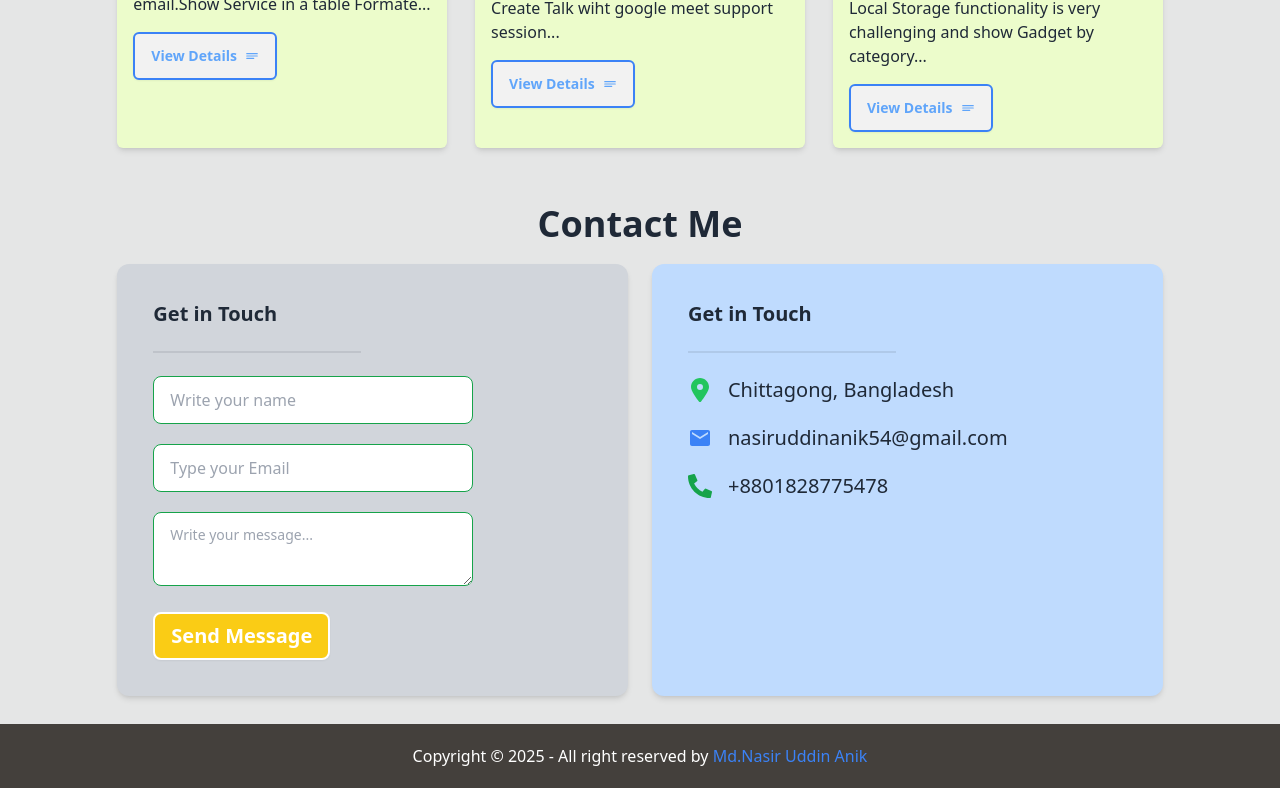
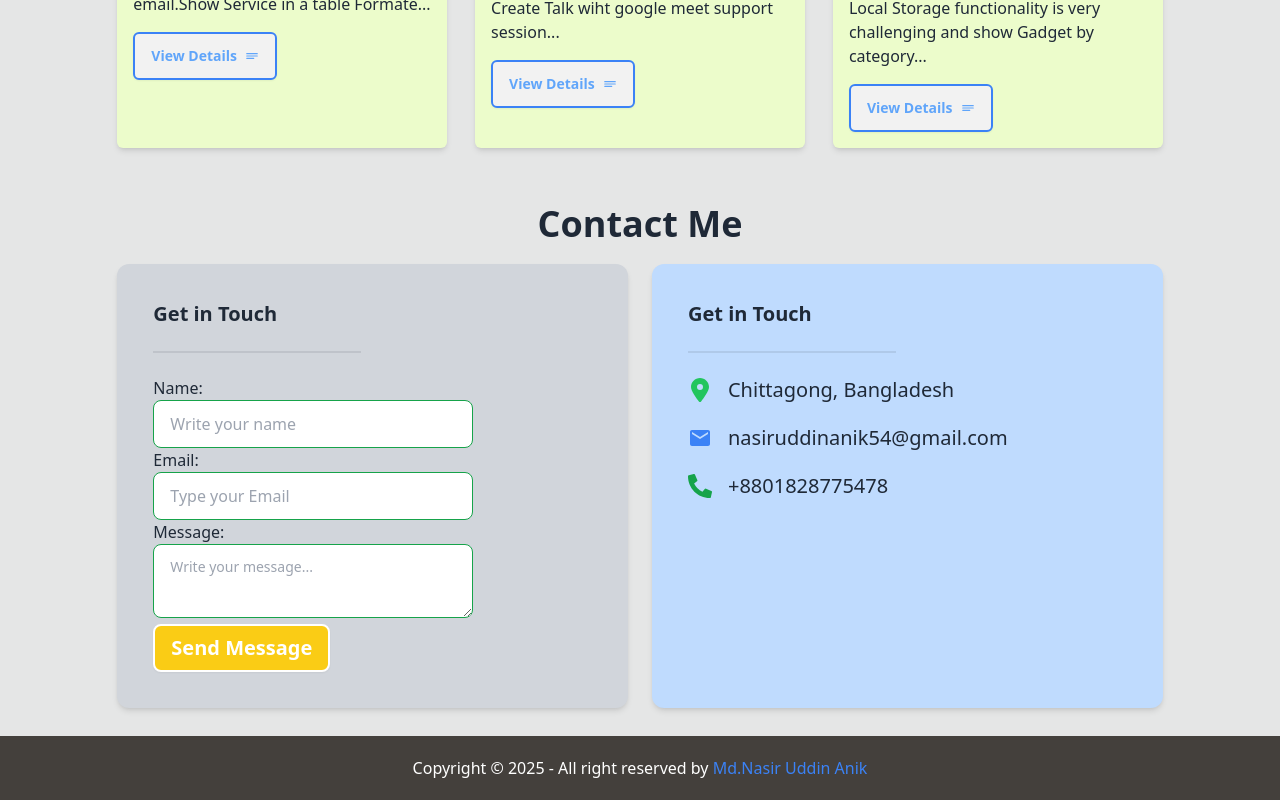
Before and after one commit to mdnasiruddin78/portfolio-again-work, a React (Vite) app: page / in a window 1280 px wide. Shown: the part 1672-2472 px from the top of the page. Built offline with nearby package versions, Linux system fonts and the light colour scheme.

Commit message:
email sending add

```diff
--- a/index.html
+++ b/index.html
@@ -1,13 +1,25 @@
 <!doctype html>
 <html lang="en">
+
 <head>
   <meta charset="UTF-8" />
   <link rel="icon" type="image/svg+xml" href="/src/assets/2.png" />
   <meta name="viewport" content="width=device-width, initial-scale=1.0" />
   <title>THE-NASIR</title>
 </head>
+
 <body>
   <div id="root"></div>
+  <script type="text/javascript" src="https://cdn.jsdelivr.net/npm/@emailjs/browser@4/dist/email.min.js">
+  </script>
+  <script type="text/javascript">
+    (function () {
+      emailjs.init({
+        publicKey: "SJNgZhAUGmXeGlFXW",
+      });
+    })();
+  </script>
   <script type="module" src="/src/main.jsx"></script>
 </body>
+
 </html>
--- a/package.json
+++ b/package.json
@@ -10,6 +10,7 @@
     "preview": "vite preview"
   },
   "dependencies": {
+    "@emailjs/browser": "^4.4.1",
     "localforage": "^1.10.0",
     "match-sorter": "^8.0.0",
     "motion": "^12.0.6",
--- a/src/Components/ContactHome.jsx
+++ b/src/Components/ContactHome.jsx
@@ -1,9 +1,29 @@
 import { FaLocationDot } from "react-icons/fa6";
 import { MdMail } from "react-icons/md";
 import { FaPhoneAlt } from "react-icons/fa";
+import React, { useRef } from 'react';
+import emailjs from '@emailjs/browser';
 
 
 const ContactHome = () => {
+    const form = useRef();
+
+    const sendEmail = (e) => {
+        e.preventDefault();
+
+        emailjs
+            .sendForm('service_3ltom1h', 'template_08jcyxa', form.current, {
+                publicKey: 'SJNgZhAUGmXeGlFXW',
+            })
+            .then(
+                () => {
+                    console.log('SUCCESS!');
+                },
+                (error) => {
+                    console.log('FAILED...', error.text);
+                },
+            );
+    };
 
     return (
         <div id="contractHome" className="lg:px-16">
@@ -13,10 +33,21 @@ const ContactHome = () => {
                     <h3 className="text-xl font-bold">Get in Touch</h3>
                     <div className="divider w-52"></div>
                     <div className="space-y-5">
-                        <input type="text" placeholder="Write your name" className="input input-bordered w-full max-w-xs border-green-600" />
-                        <input type="text" placeholder="Type your Email" className="input input-bordered w-full max-w-xs border-green-600" />
-                        <textarea className="textarea textarea-bordered w-80 border-green-600" placeholder="Write your message..."></textarea>
-                        <button className="btn bg-yellow-400 text-white text-xl border-2 border-white">Send Message</button>
+                        <form ref={form} onSubmit={sendEmail}>
+                            <label>Name:</label>
+                            <br />
+                            <input type="text" placeholder="Write your name" className="input input-bordered w-full max-w-xs border-green-600" name="user_name" required />
+                            <br />
+                            <label>Email:</label>
+                            <br />
+                            <input type="email" placeholder="Type your Email" className="input input-bordered w-full max-w-xs border-green-600" name="user_email" required />
+                            <br />
+                            <label>Message:</label>
+                            <br />
+                            <textarea name="message" className="textarea textarea-bordered w-80 border-green-600" placeholder="Write your message..." required />
+                            <br />
+                            <button className="btn bg-yellow-400 text-white text-xl border-2 border-white">Send Message</button>
+                        </form>
                     </div>
                 </div>
                 <div className="bg-blue-200 rounded-xl shadow-md p-9 hover:shadow-2xl hover:scale-105 transition-transform duration-300">
```
Also changed, not shown: 1 other file (tests, documents, lock files or other folders). Lines whose indentation alone changed are shown as unchanged.
